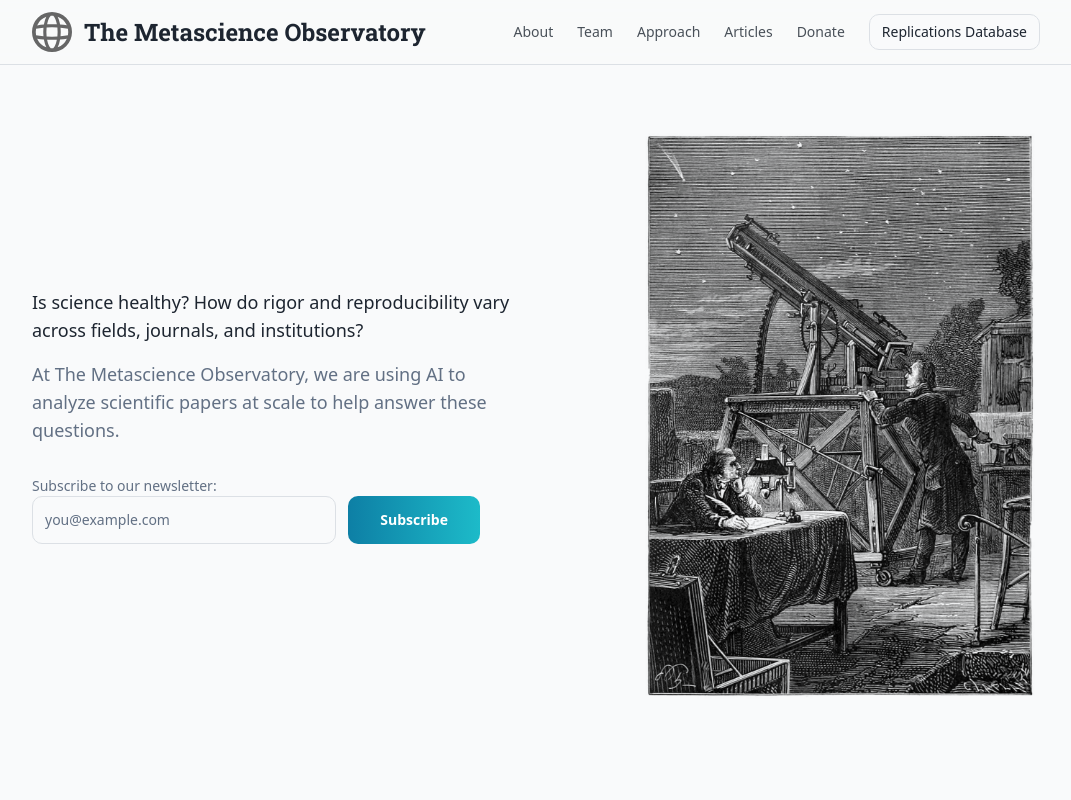
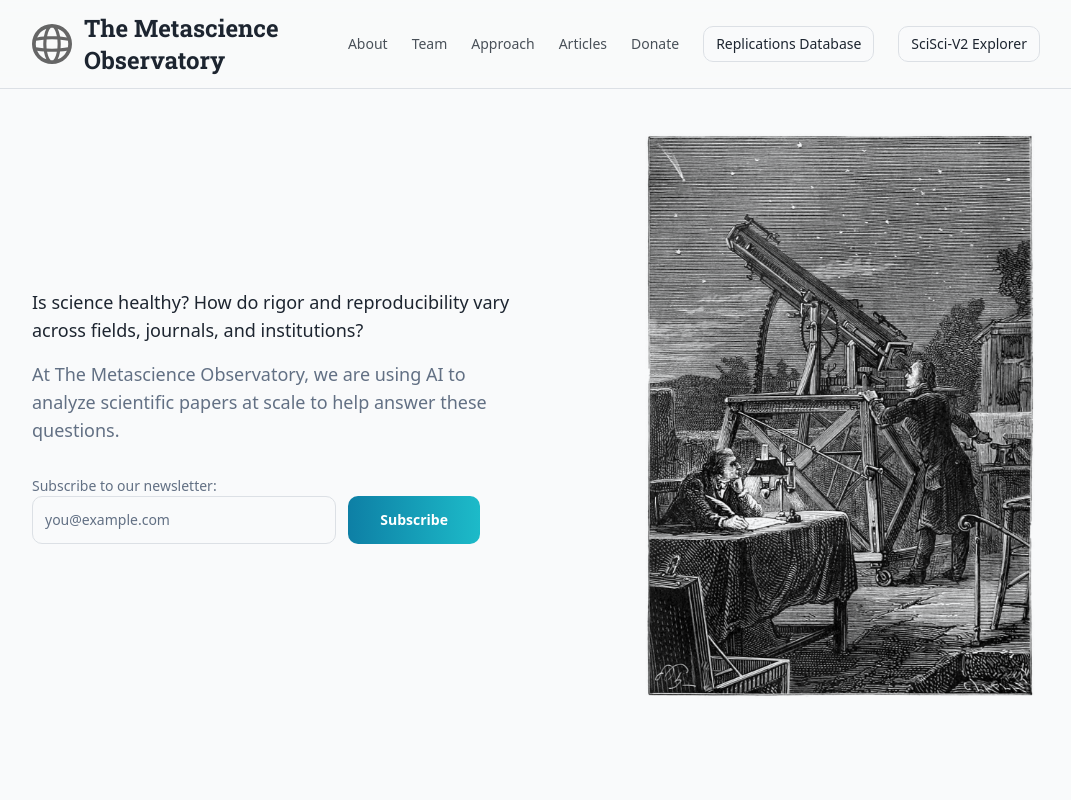
Before and after one commit to delton137/metascience-observatory, a Next.js app: page / in a window 1280 px wide. Shown: the top 800 px of the page, without its empty margins (104-1175 px from the left). Built offline with nearby package versions, Linux system fonts and the light colour scheme.

Commit message:
link to field explorer

```diff
--- a/components/Navbar.tsx
+++ b/components/Navbar.tsx
@@ -32,6 +32,11 @@ export const Navbar = () => {
             <Button variant="outline" size="sm" asChild>
               <Link href="/replications-database">
                 Replications Database
+              </Link>
+            </Button>
+            <Button variant="outline" size="sm" asChild>
+              <Link href="https://explore.metascienceobservatory.org/" target="_blank" rel="noopener noreferrer">
+                SciSci-V2 Explorer
               </Link>
             </Button>
           </div>
@@ -104,6 +109,11 @@ export const Navbar = () => {
                   Replications Database
                 </Link>
               </Button>
+              <Button variant="outline" size="sm" asChild className="w-full justify-center">
+                <Link href="https://explore.metascienceobservatory.org/" target="_blank" rel="noopener noreferrer" onClick={() => setIsMobileMenuOpen(false)}>
+                  SciSci-V2 Explorer
+                </Link>
+              </Button>
             </div>
           </div>
         )}
```
Also changed, not shown: public/assets/previous_replication_initiatives.csv, 1 other file (tests, documents, lock files or other folders).
